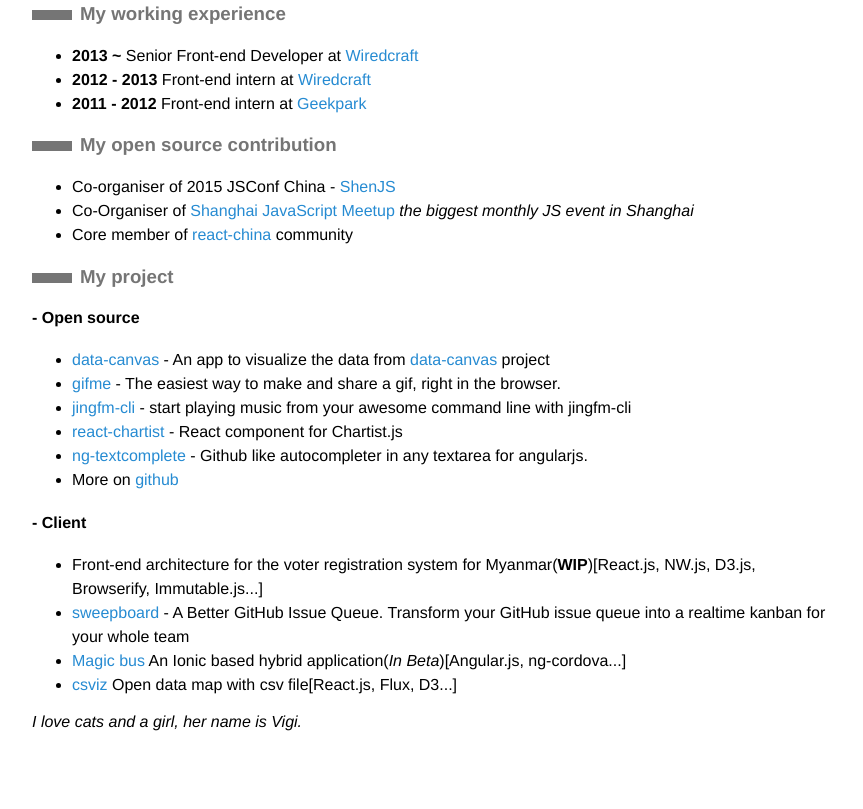
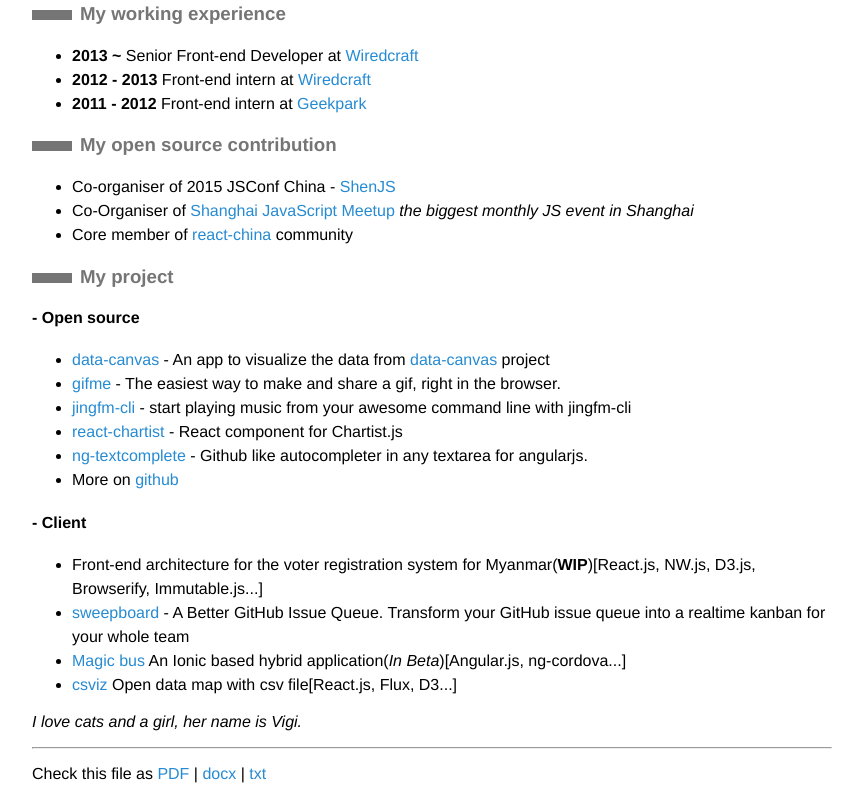
Before and after one commit to fraserxu/resume, a plain HTML site: page index.html in a window 1280 px wide. Shown: the part 511-1320 px from the top of the page, without its empty margins (208-1071 px from the left). Before the commit the page ends 1268 px from the top, so only its background shows below. Drawn offline with Linux system fonts and the light colour scheme.

Commit message:
add footer

```diff
--- a/index.html
+++ b/index.html
@@ -57,5 +57,7 @@
 <li><a href="http://csviz.github.io/csviz">csviz</a> Open data map with csv file[React.js, Flux, D3...]</li>
 </ul>
 <p><em>I love cats and a girl, her name is Vigi.</em></p>
+<hr />
+<p>Check this file as <a href="https://github.com/fraserxu/resume/raw/master/index.pdf">PDF</a> | <a href="https://github.com/fraserxu/resume/raw/master/index.docx">docx</a> | <a href="https://github.com/fraserxu/resume/raw/master/index.txt">txt</a></p>
 </body>
 </html>
```
Also changed, not shown: index.txt, 3 other files.
